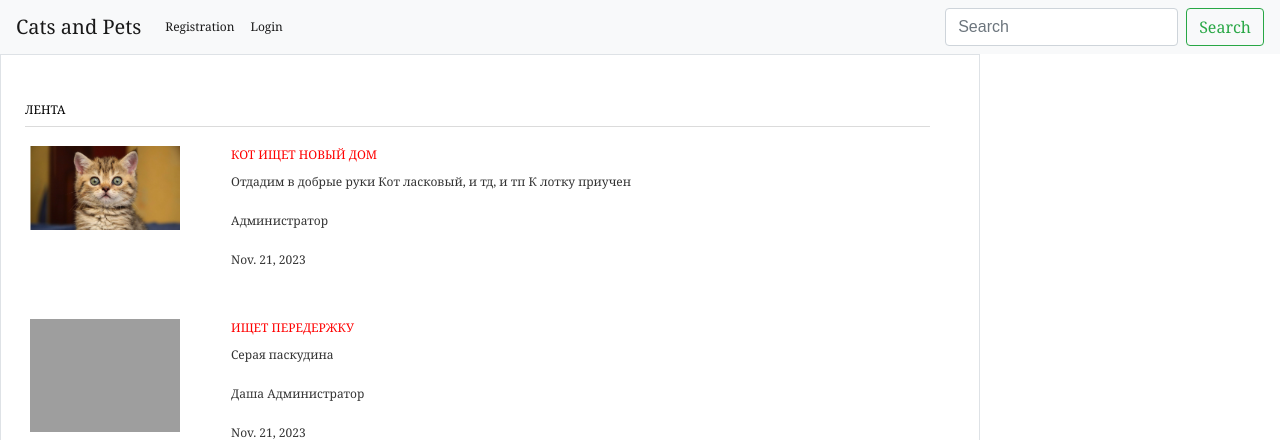
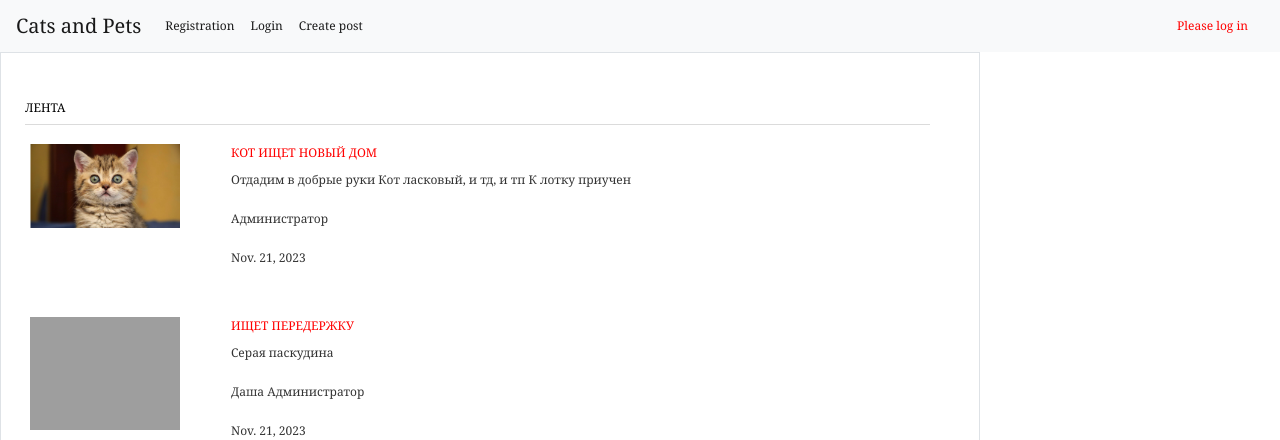
Before and after one commit to ManovarQ/pets_help, a Django app: page / in a window 1280 px wide. Shown: the top 440 px of the page. Run offline with Django 4.2, Linux system fonts and the light colour scheme; data comes from the database, SQL or seed files in the repository; both versions use the stored data as it was after the commit; grey boxes are pictures that could not be loaded.

Commit message:
posts_for_all

```diff
--- a/pets/models.py
+++ b/pets/models.py
@@ -1,4 +1,5 @@
 from django.db import models
+from django.urls import reverse
 
 # Create your models here.
 class Post(models.Model):
@@ -7,6 +8,11 @@ class Post(models.Model):
     author = models.CharField(max_length=100)
     date = models.DateField()
     img = models.ImageField(upload_to='image/%Y')
+
+
+    def get_absolute_url(self):
+        return ('/')
+
 
     def __str__(self):
         return f'{self.title}, {self.author}'
--- a/pets/urls.py
+++ b/pets/urls.py
@@ -6,4 +6,5 @@ urlpatterns = [
     path('', views.PostView.as_view()),
     path('<int:pk>/', views.PostDetail.as_view()),
     path('review/<int:pk>/', views.AddComments.as_view(), name='add_comments'),
+    path('create/', views.PostCreateView.as_view(), name='create_post'),
 ]
--- a/pets/views.py
+++ b/pets/views.py
@@ -2,6 +2,10 @@ from django.shortcuts import render, redirect
 from django.views.generic.base import View
 from .models import Post
 from .form import CommentsForm
+# from .forms import PostForm
+from django.http import HttpResponseRedirect
+from django.urls import reverse
+from django.views import generic, View
 
 # Create your views here.
 class PostView(View):
@@ -24,3 +28,28 @@ class AddComments(View):
             form.post_id = pk
             form.save()
         return redirect(f'/{pk}')
+
+
+# def create_post(request):
+#     if request.method == "POST":
+#         formset = PostForm(request.POST, request.FILES)
+#         if formset.is_valid():
+#             formset.save()
+#             return HttpResponseRedirect(('/'))
+#         else:
+#             raise ValueError('Some logic broken')
+#
+#     elif request.method == "GET":
+#         post_form = PostForm()
+#         return render(request, "pets/create_post.html", context={"form":post_form})
+#     else:
+#         raise ValueError(f'Method {request.method} is not supported')
+
+# class PostFormView(generic.FormView):
+#     template_name = 'pets/create_post.html'
+#     form_class = PostForm
+#     success_url = '/'
+
+class PostCreateView(generic.CreateView):
+    model = Post
+    fields = ['title', 'description', 'author', 'date', 'img']
--- a/templates/base.html
+++ b/templates/base.html
@@ -23,11 +23,17 @@
         <a class="nav-link" href="/accounts/login">Login</a>
       </li>
 
+      <li class="nav-item active">
+        <a class="nav-link" href="/create">Create post</a>
+      </li>
+
     </ul>
-    <form class="form-inline my-2 my-lg-0">
-      <input class="form-control mr-sm-2" type="search" placeholder="Search" aria-label="Search">
-      <button class="btn btn-outline-success my-2 my-sm-0" type="submit">Search</button>
-    </form>
+      {% if user.is_authenticated %}
+      <a class="nav-link" href="/">{{ user.username }}</a>
+      {% else %}
+      <a class="nav-link" href="/accounts/login">Please log in</a>
+      {% endif %}
+
   </div>
 </nav>
 
```
Also changed, not shown: pets/forms.py (added, +7 -0 lines), templates/pets/create_post.html (added, +10 -0 lines), templates/pets/post_form.html (added, +10 -0 lines), db.sqlite3, media/image/2023/0b62f8978debec25eba2f32295712e1e.gif.7a642c1af97e8171d8ac952f40370254.gif (added), media/image/2023/chromakey.jpg (added), media/image/2023/ironman.jpg (added), media/image/2023/ironman_ZYFyuIZ.jpg (added), media/image/2023/m_e.jpg (added), media/image/2023/sos.jpg (added).
